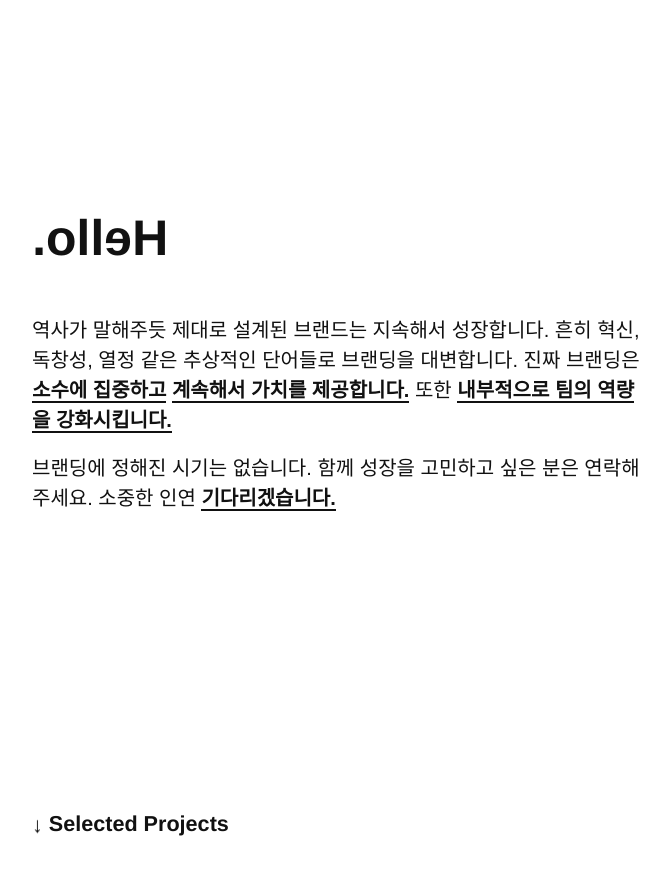
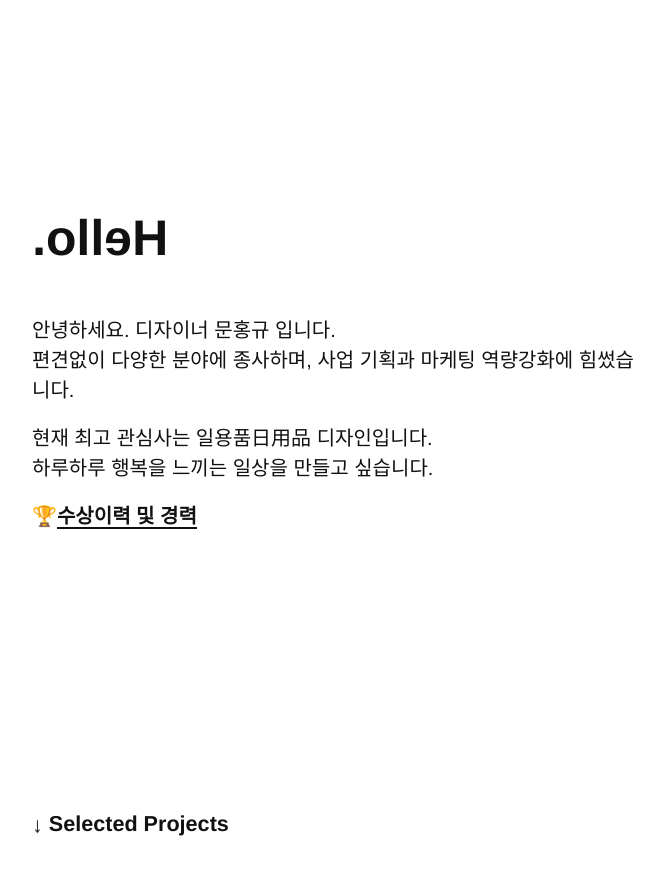
Before and after one commit to se-daan/daan.github.io, a Jekyll site: the page built from index.html, in a window 1280 px wide and 900 px high. Shown: the top 875 px of the window, without its empty margins (128-798 px from the left). Built offline with Jekyll 4.4.1, drawn with Linux system fonts in a browser that asks for light colours; grey boxes are pictures that could not be loaded.

Commit message:
Update index.html

```diff
--- a/index.html
+++ b/index.html
@@ -14,8 +14,9 @@ title: Portfolio
       <h1 class="ts-headline flip">Hello.</h1>
       <p style="margin:0" ;>&nbsp;</p>
       <div class="kr">
-        <p>역사가 말해주듯 제대로 설계된 브랜드는 지속해서 성장합니다. 흔히 혁신, 독창성, 열정 같은 추상적인 단어들로 브랜딩을 대변합니다. 진짜 브랜딩은 <br class="gap-intro"><span class="link-popup" onclick="location.href='#popup-kr-1'">소수에 집중하고</span> <span class="link-popup" onclick="location.href='#popup-kr-2'">계속해서 가치를 제공합니다.</span> 또한 <span class="link-popup" onclick="location.href='#popup-kr-3'">내부적으로 팀의 역량을 강화시킵니다.</span></p>
-        <p>브랜딩에 정해진 시기는 없습니다. 함께 성장을 고민하고 싶은 분은 연락해주세요. 소중한 인연 <span onclick="location.href='#footer-info'" class="link-span">기다리겠습니다.</span></p>
+        <p>안녕하세요. 디자이너 문홍규 입니다.</br>편견없이 다양한 분야에 종사하며, 사업 기획과 마케팅 역량강화에 힘썼습니다.</p>
+        <p>현재 최고 관심사는 일용품日用品 디자인입니다.</br>하루하루 행복을 느끼는 일상을 만들고 싶습니다.</p>
+        <p>🏆<span class="link-popup" onclick="location.href='#popup-kr-1'">수상이력 및 경력</span></p>
       </div>
     </div>
     <h2 class="section-title ts-strong"><span class="scroll-down">&#x02193; </span>Selected Projects</h2>
@@ -24,21 +25,14 @@ title: Portfolio
   <div id="popup-kr-1" class="popup">
     <a href="#popup__close-fullscreen" class="popup__close-fullscreen">
       <div class="popup__container">
-        <p>안목 있는 소수가 다수의 소비층을 인도합니다. 그들을 끌기 위해서는 브랜드 스스로가 먼저 안목을 높여야 합니다.</p>
-      </div>
-    </a>
-  </div>
-  <div id="popup-kr-2" class="popup">
-    <a href="#popup__close-fullscreen" class="popup__close-fullscreen">
-      <div class="popup__container">
-        <p>성실함과 친근함만큼 안정적인 자산은 없습니다. 장기적인 관점으로 고객에게 지속해서 가치를 전달해야 합니다.</p>
-      </div>
-    </a>
-  </div>
-  <div id="popup-kr-3" class="popup">
-    <a href="#popup__close-fullscreen" class="popup__close-fullscreen">
-      <div class="popup__container">
-        <p>브랜드는 일종의 인격체입니다. 확고한 비전을 가진 브랜드는 의사결정을 돕는 든든한 팀원이 되어줄 겁니다.</p>
+        <p>2019.11-2020.03 워시블 서비스디자인 및 IR담당</br>2018.05- 개인 스튜디오 운영</br>2017.11-2018.03 원오원 아키텍트 제2인천공항 아트워크 프로젝트(jinee seo) 및 홈퍼니싱 브랜드 리뉴얼</br>2017.01-11 IT스타트업 피아노 디자인 및 IR담당</br>2017.07 홍익대학교 졸업(실내건축, 산업디자인)</br>2016.07-12 스튜디오mm 인테리어 설계 및 시공</p>
+<p>2017.10 G-HUB 엑셀레이팅 네트워킹 피칭 우승</br>
+2017.09 창업진흥원 창업성장기술개발사업 최종선정</br>
+2017.06 성남산업진흥재단 창업경연대회 우승</br>
+2017.04 중기청, 창업진흥원 스마트창작터 데모데이 대상</br>
+2016.05 조경기사 취득</br>
+2015.05 건축기사 취득</br>
+2014.11 신세계 프론티어 유통전략 공모전 우수상</p>
       </div>
     </a>
   </div>
```
